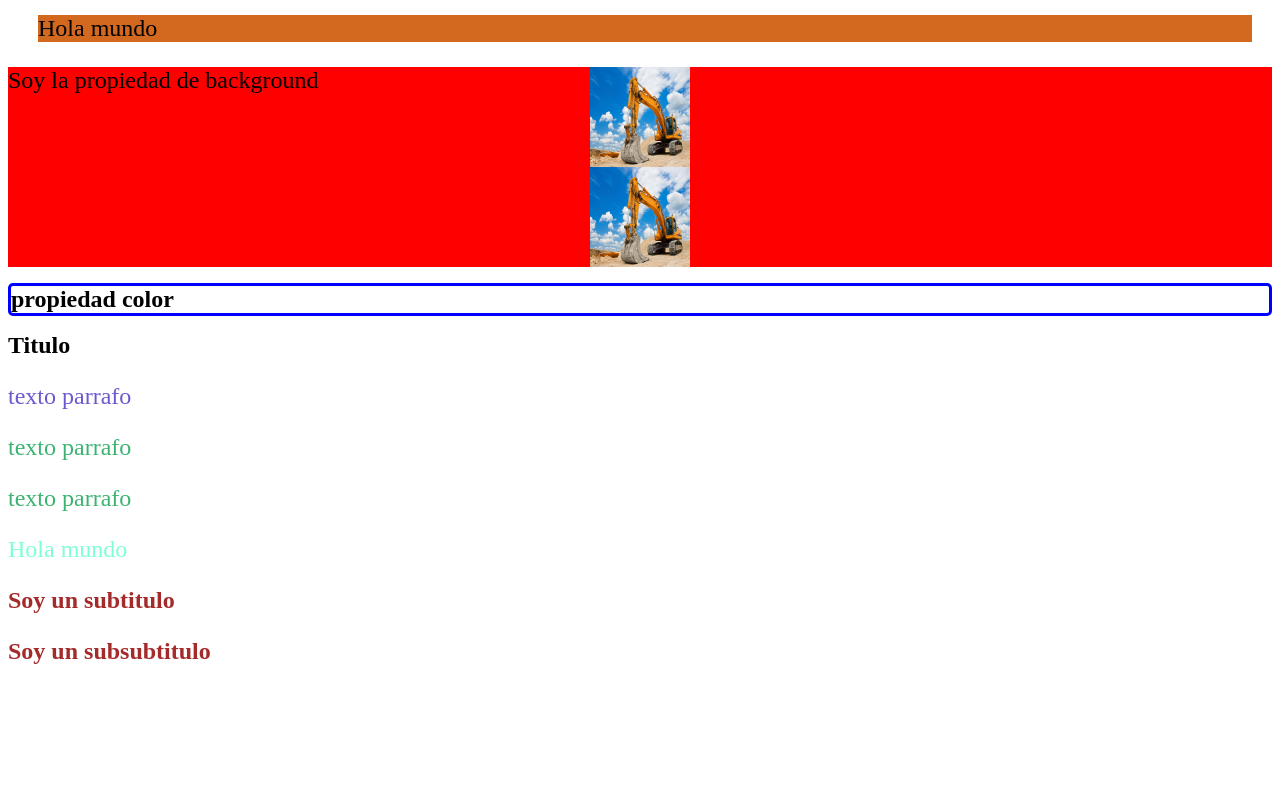
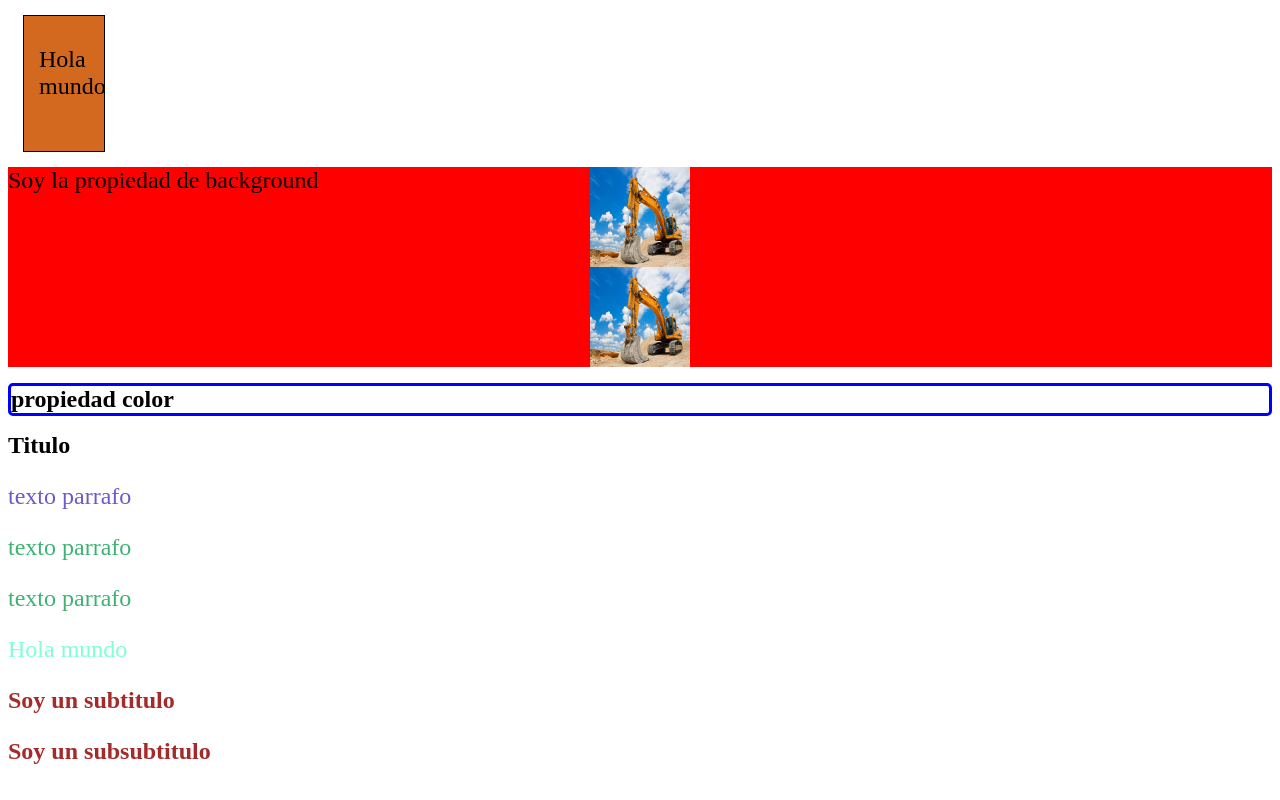
Before and after one commit to shirleymq/styles-practice, a plain HTML site: page practice.html in a window 1280 px wide. Drawn offline with Linux system fonts and the light colour scheme.

Commit message:
practice of padding, borderand overflow property

```diff
--- a/styles-hm.css
+++ b/styles-hm.css
@@ -76,5 +76,10 @@ div h3 {
 
 .margen {
   background-color: chocolate;
-  margin: 15px 20px 25px 30px;
+  margin: 15px;
+  padding: 30px 15px 5px;
+  border: solid 1px black;
+  height: 100px;
+  width: 50px;
+  overflow: scroll;
 }
```
